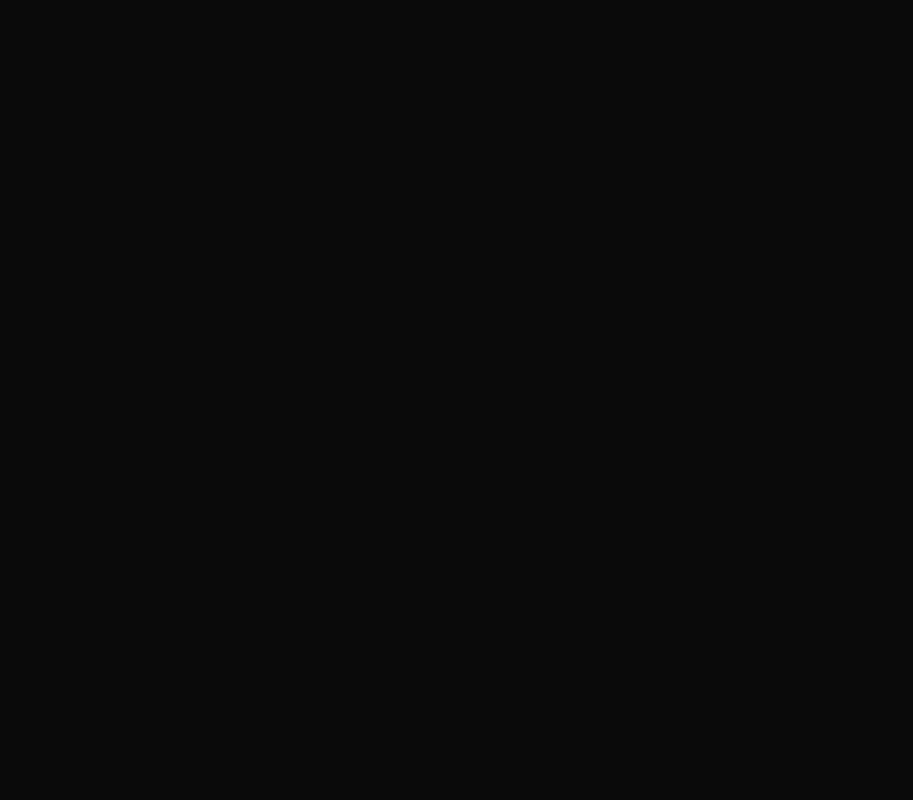
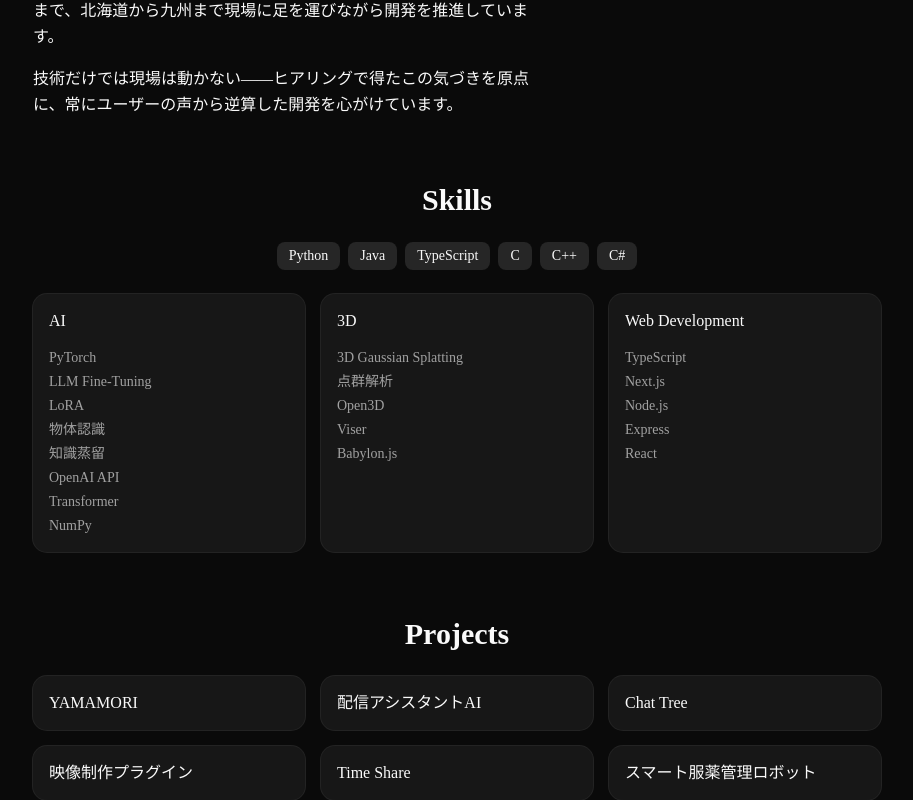
Before and after one commit to Tkino117/portfolio, a Next.js app: page / in a window 1280 px wide. Shown: the part 1413-2213 px from the top of the page, without its empty margins (183-1096 px from the left). Before the commit the page ends 1403 px from the top, so only its background shows below. Built offline with nearby package versions, Linux system fonts and the light colour scheme.

Commit message:
create projects, skills

```diff
--- a/src/app/page.tsx
+++ b/src/app/page.tsx
@@ -1,13 +1,17 @@
 import { About } from "@/components/about";
 import { HeroSection } from "@/components/hero-section";
 import { Introduction } from "@/components/introduction";
+import { Projects } from "@/components/projects";
+import { Skills } from "@/components/skills";
 
 export default function Home() {
 	return (
-		<div>
+		<div className="space-y-16">
 			<HeroSection />
 			<Introduction />
 			<About />
+			<Skills />
+			<Projects />
 		</div>
 	);
 }
--- /dev/null
+++ b/src/app/projects/[slug]/page.tsx
@@ -0,0 +1,28 @@
+import Link from "next/link";
+import { notFound } from "next/navigation";
+import { projects } from "@/components/projects";
+
+type Props = {
+	params: Promise<{ slug: string }>;
+};
+
+export default async function ProjectPage({ params }: Props) {
+	const { slug } = await params;
+	const project = projects.find((p) => p.slug === slug);
+
+	if (!project) {
+		notFound();
+	}
+
+	return (
+		<div>
+			<Link
+				href="/"
+				className="text-sm text-muted-foreground hover:underline"
+			>
+				&larr; Back
+			</Link>
+			<h1 className="mt-4 text-3xl font-bold">{project.name}</h1>
+		</div>
+	);
+}
--- /dev/null
+++ b/src/components/projects.tsx
@@ -0,0 +1,31 @@
+import Link from "next/link";
+import { Card, CardHeader, CardTitle } from "@/components/ui/card";
+import { SectionTitle } from "@/components/section-title";
+
+export const projects = [
+	{ name: "YAMAMORI", slug: "yamamori" },
+	{ name: "配信アシスタントAI", slug: "streaming-assistant-ai" },
+	{ name: "Chat Tree", slug: "chat-tree" },
+	{ name: "映像制作プラグイン", slug: "video-production-plugin" },
+	{ name: "Time Share", slug: "time-share" },
+	{ name: "スマート服薬管理ロボット", slug: "smart-medication-robot" },
+];
+
+export function Projects() {
+	return (
+		<section>
+			<SectionTitle>Projects</SectionTitle>
+			<div className="grid grid-cols-3 gap-4">
+				{projects.map((project) => (
+					<Link key={project.slug} href={`/projects/${project.slug}`}>
+						<Card className="transition-colors hover:bg-muted/50">
+							<CardHeader>
+								<CardTitle>{project.name}</CardTitle>
+							</CardHeader>
+						</Card>
+					</Link>
+				))}
+			</div>
+		</section>
+	);
+}
--- /dev/null
+++ b/src/components/skills.tsx
@@ -0,0 +1,72 @@
+import { Card, CardHeader, CardTitle, CardContent } from "@/components/ui/card";
+import { SectionTitle } from "@/components/section-title";
+
+const languages = ["Python", "Java", "TypeScript", "C", "C++", "C#"];
+
+const stacks = [
+	{
+		category: "AI",
+		items: [
+			"PyTorch",
+			"LLM Fine-Tuning",
+			"LoRA",
+			"物体認識",
+			"知識蒸留",
+			"OpenAI API",
+			"Transformer",
+			"NumPy",
+		],
+	},
+	{
+		category: "3D",
+		items: [
+			"3D Gaussian Splatting",
+			"点群解析",
+			"Open3D",
+			"Viser",
+			"Babylon.js",
+		],
+	},
+	{
+		category: "Web Development",
+		items: ["TypeScript", "Next.js", "Node.js", "Express", "React"],
+	},
+];
+
+export function Skills() {
+	return (
+		<section>
+			<SectionTitle>Skills</SectionTitle>
+
+			<div className="mb-6">
+				<div className="flex flex-wrap justify-center gap-2">
+					{languages.map((lang) => (
+						<span
+							key={lang}
+							className="rounded-md bg-muted px-3 py-1 text-sm"
+						>
+							{lang}
+						</span>
+					))}
+				</div>
+			</div>
+
+			<div className="grid grid-cols-3 gap-4">
+				{stacks.map((stack) => (
+					<Card key={stack.category}>
+						<CardHeader>
+							<CardTitle>{stack.category}</CardTitle>
+						</CardHeader>
+						<CardContent>
+							<ul className="space-y-1 text-sm text-muted-foreground">
+								{stack.items.map((item) => (
+									<li key={item}>{item}</li>
+								))}
+							</ul>
+						</CardContent>
+					</Card>
+				))}
+			</div>
+		</section>
+	);
+}
```
